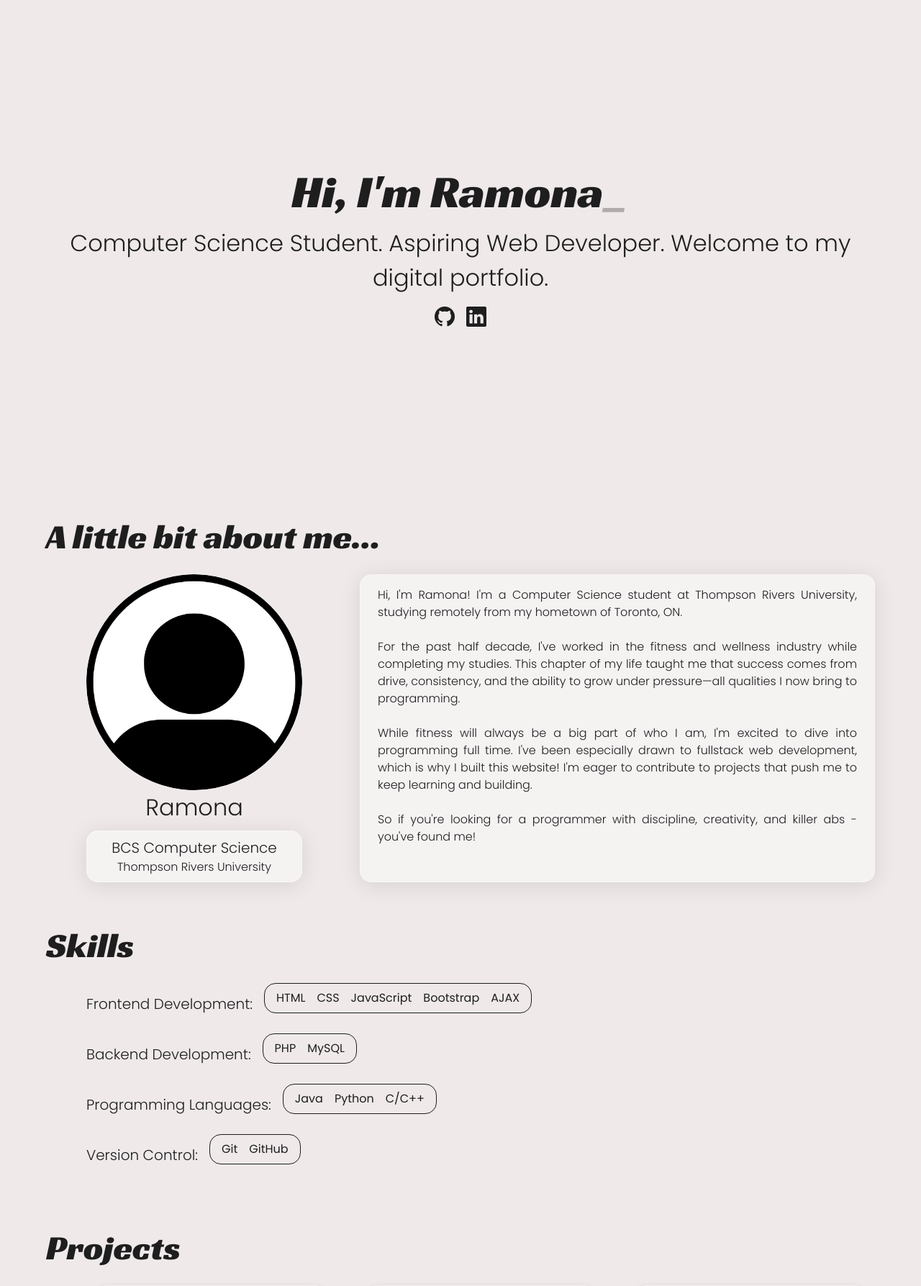
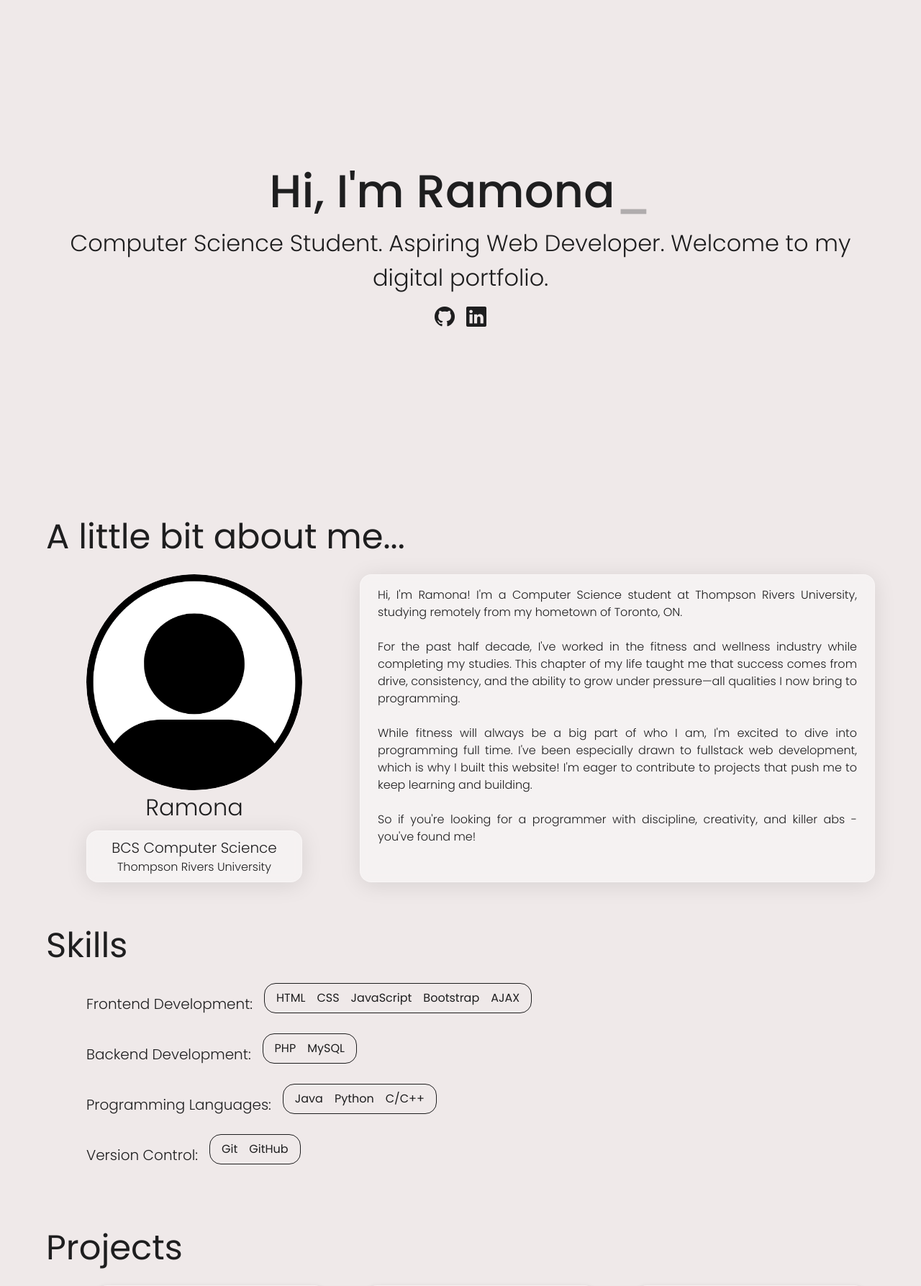
Before and after one commit to ramona-xxii/portfolio-web-project, a PHP site: page / in a window 1280 px wide. Shown: the part 81-1868 px from the top of the page at 72% size. Run offline with PHP 8.4, Linux system fonts and the light colour scheme.

Commit message:
changed h1 font  to Poppins

```diff
--- a/css/base.css
+++ b/css/base.css
@@ -18,7 +18,7 @@ html {
 /*  Font default setting  */
 /*------------------------*/
 h1 {
-  font-family: "Racing Sans One", sans-serif;
+  font-family: "Poppins", sans-serif;
   font-weight: 400;
   font-style: normal;
   margin: 0;
```
